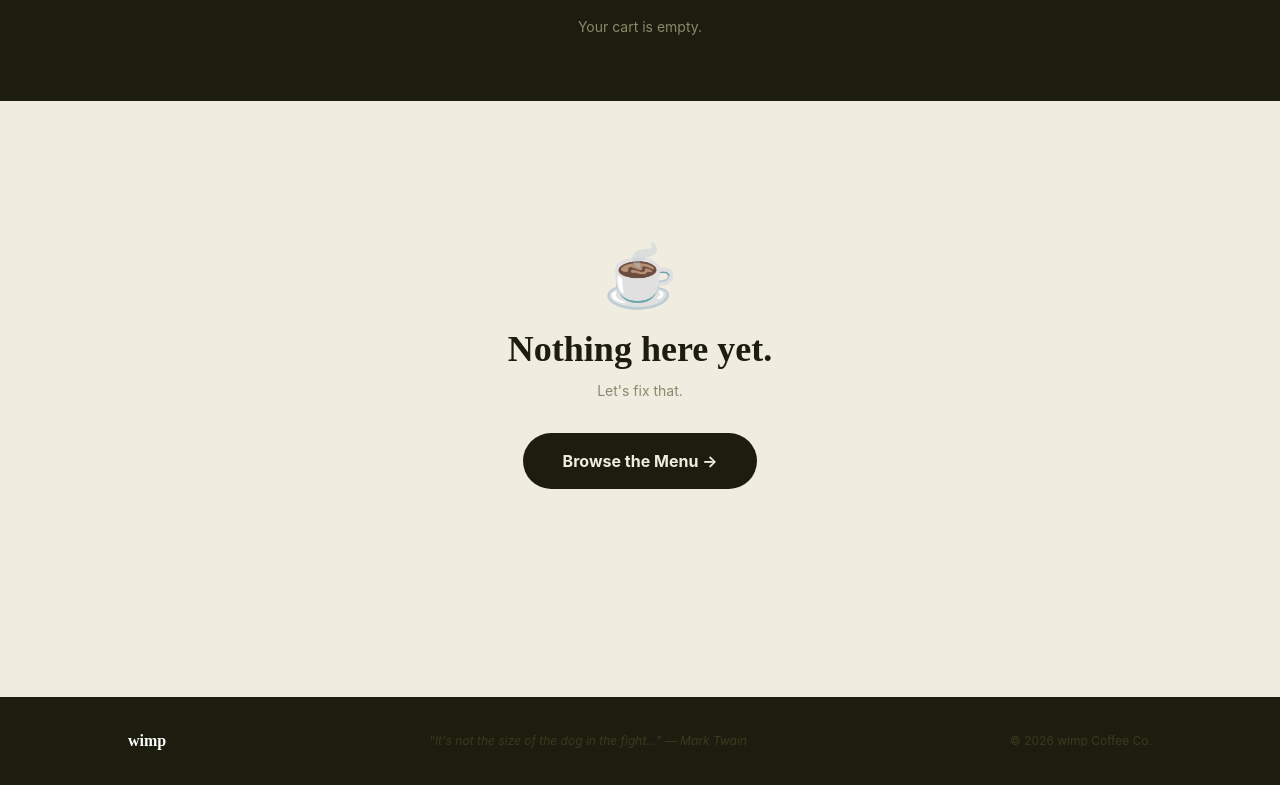
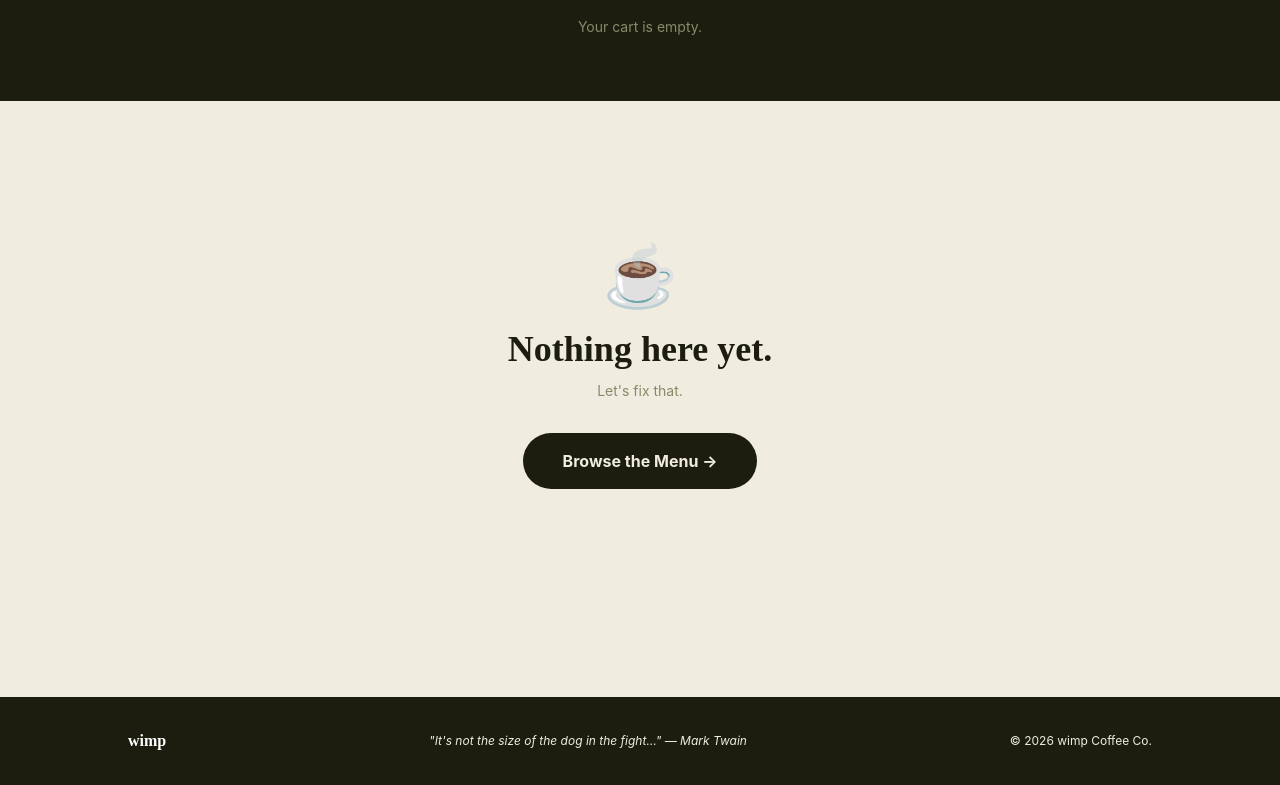
Before and after one commit to Pranayraut18206/ORVEA, a React (Vite) app: page /cart in a window 1280 px wide. Shown: the part 215-1000 px from the top of the page. Built offline with nearby package versions, Linux system fonts and the light colour scheme; the HTML template or start-up script is replaced by a standard one; a web font is replaced by a local one.

Commit message:
Cart footer fixed

```diff
--- a/src/pages/Cart.jsx
+++ b/src/pages/Cart.jsx
@@ -138,10 +138,10 @@ export default function Cart() {
           >
             wimp
           </p>
-          <p className="text-xs italic text-center" style={{ color: "#3a3b1e" }}>
+          <p className="text-xs italic text-center" style={{ color: "#f0ece0" }}>
             "It's not the size of the dog in the fight…" — Mark Twain
           </p>
-          <p className="text-xs" style={{ color: "#3a3b1e" }}>
+          <p className="text-xs" style={{ color: "#f0ece0" }}>
             © 2026 wimp Coffee Co.
           </p>
         </div>
```
